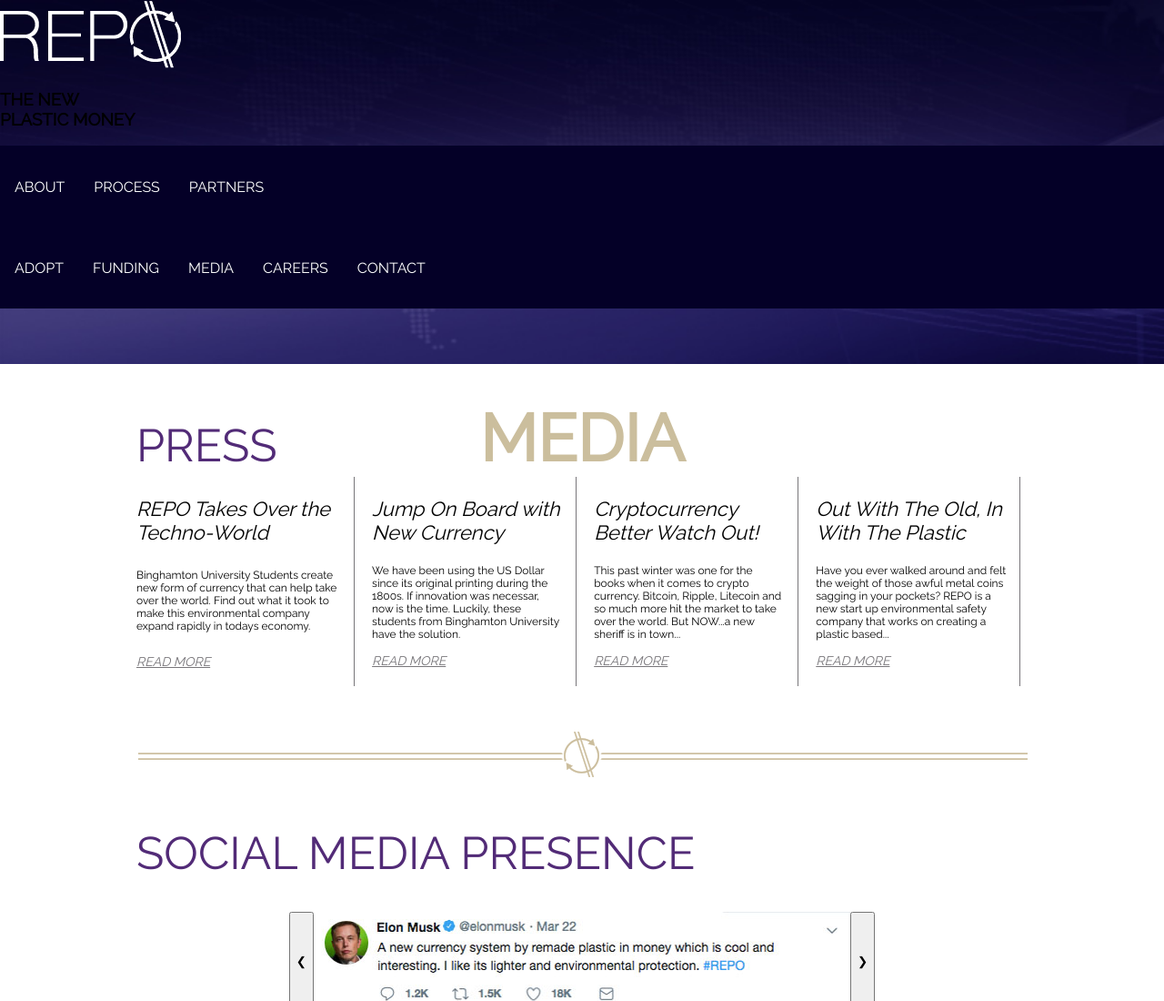
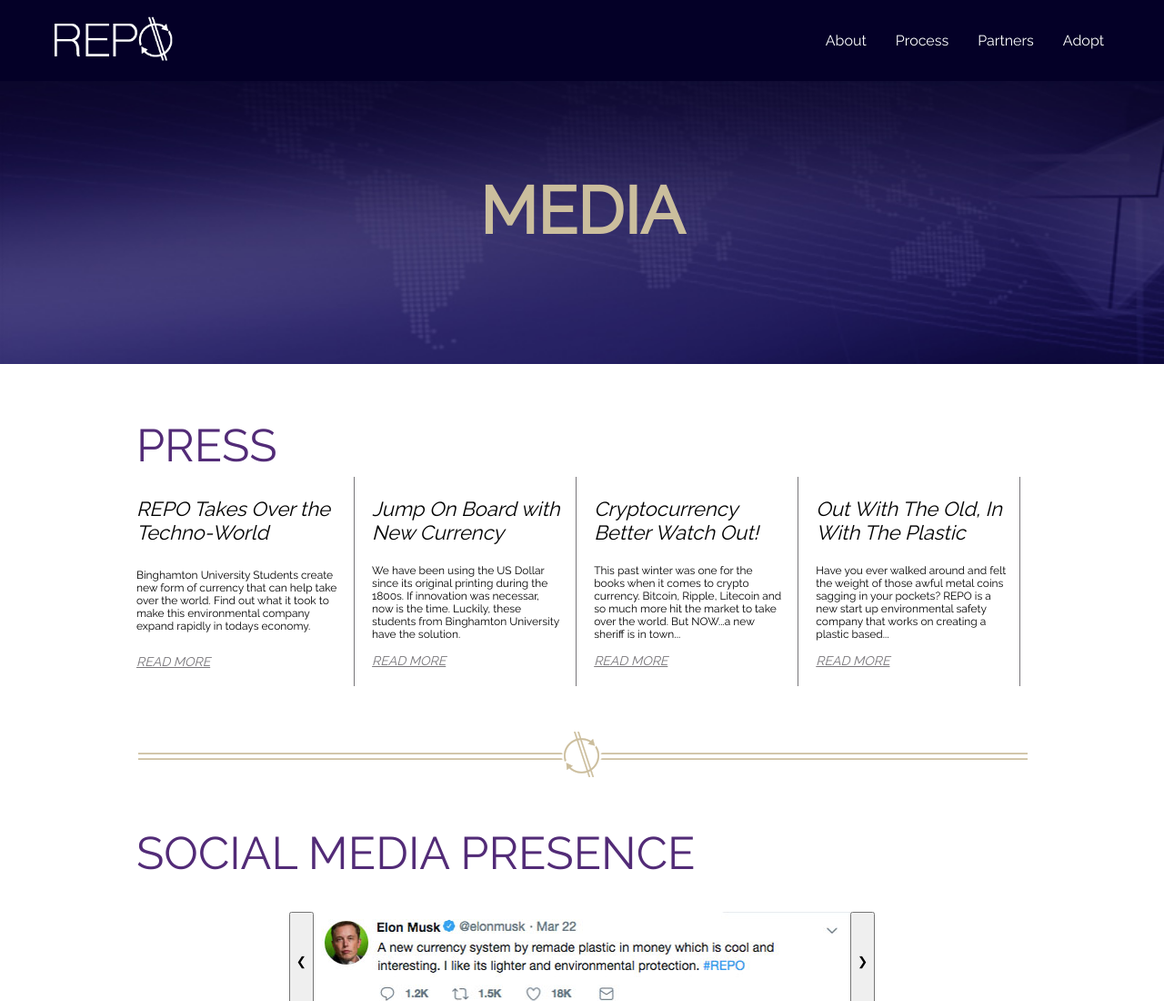
Before and after one commit to ggerstm1/Repo-Coin, a plain HTML site: page media.html in a window 1280 px wide. Shown: the top 1100 px of the page at 91% size. Drawn offline with Linux system fonts and the light colour scheme.

Commit message:
Add files via upload

```diff
--- a/media.html
+++ b/media.html
@@ -13,32 +13,23 @@
 </head>
 <body>
 	 <header>
-	 <div class="bg_color">
-	<a href="index.html"><img src="images/logo-white.png" class="siteid"></a>
-	<h3 class="tag">THE NEW <br>PLASTIC MONEY</h3>
-	 <div class="menu">
-	 <div class="menu_top">
-		 <nav>
-			<ul>
-				<li><a href="about.html">ABOUT</a></li>
-				<li><a href="process.html">PROCESS</a></li>
-				<li><a href="partners.html">PARTNERS</a></li>
-			 </ul>
-		</nav>
-	</div>
-	<div class="menu_bottom">
-		<nav>
-			<ul>
-					<li><a href="adopt.html">ADOPT</a></li>
-					<li><a href="funding.html">FUNDING</a></li>
-					<li><a href="media.html">MEDIA</a></li>
-					<li><a href="careers.html">CAREERS</a></li>
-					<li><a href="contact.html">CONTACT</a></li>
-			</ul>
-		</nav>
-	 </div>
-	</div>
-	 </div>
+		 <body>
+		 	 <header>
+		 		 <nav>
+		 			 <div>
+		 	<a href="index.html"><img src="images/logo-white.png" id="siteID"></a>
+		 </div>
+
+		 <ul>
+		 	<li><a href="about.html">About</a></li>
+		 	<li><a href="process.html">Process</a></li>
+		 	<li><a href="partners.html">Partners</a></li>
+		 	<li><a href="adopt.html">Adopt</a></li>
+
+
+		 </ul>
+		 </nav>
+
 	<div id="center">
         <h1 id="big">MEDIA</h1>
         <h2></h2>
```
